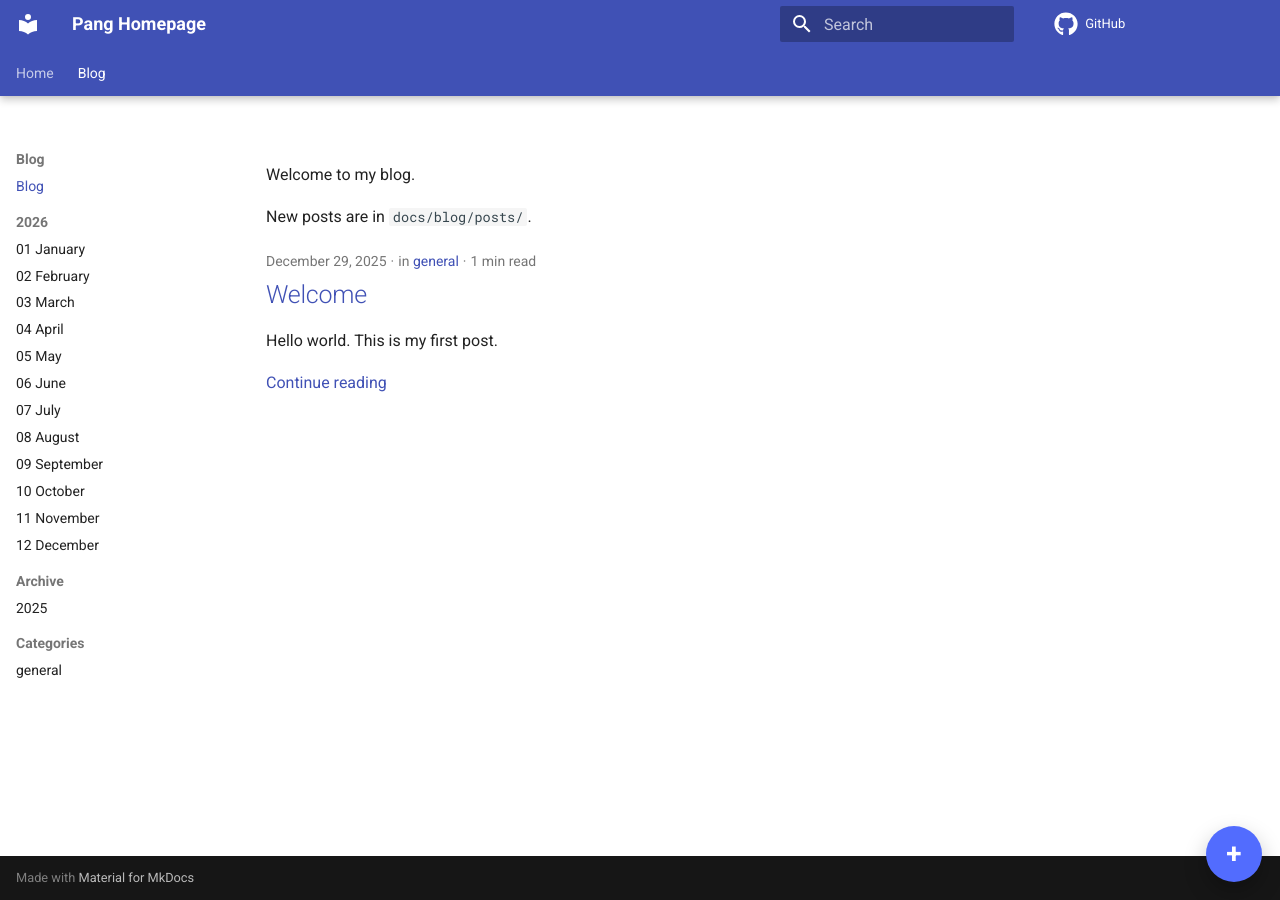
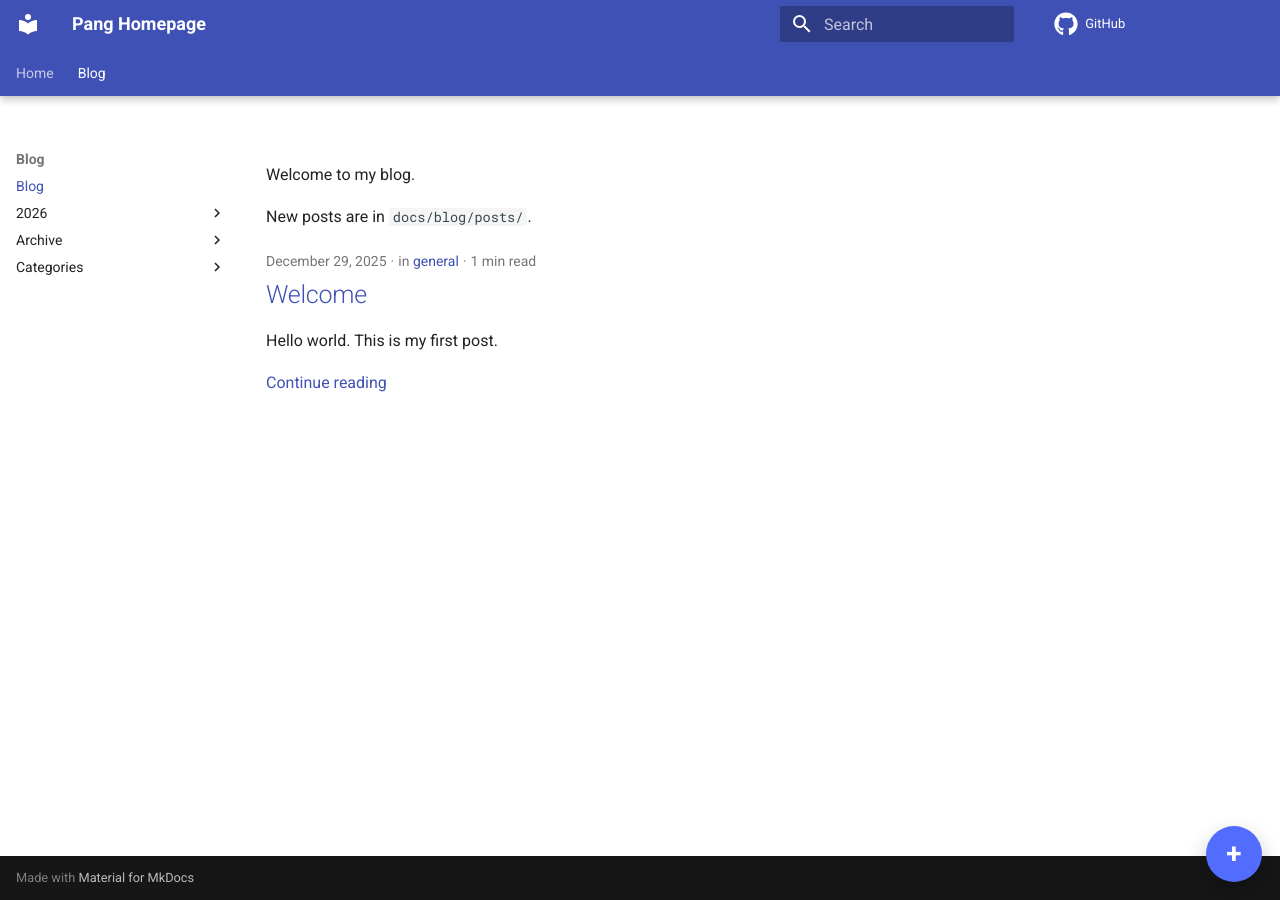
Before and after one commit to Jeongsoo-dev/Pang-Homepage, an MkDocs documentation site: the page built from docs/blog/index.md, in a window 1280 px wide. Built offline with MkDocs 1.6.1 and Material for MkDocs 9.7.7, drawn with Linux system fonts in a browser that asks for light colours; comment, search, counter and statistics services are not loaded.

Commit message:
Update mkdocs.yml

```diff
--- a/mkdocs.yml
+++ b/mkdocs.yml
@@ -7,9 +7,9 @@
   features:
     - navigation.instant
     - navigation.top
-    - navigation.sections
-    - navigation.tabs          # <-- makes Home/Blog show under the logo (top bar)
-    - navigation.tabs.sticky   # <-- keep tabs visible
+    # - navigation.sections     # (중복 Blog 생기면 이 줄은 끄는 게 깔끔함)
+    - navigation.tabs
+    - navigation.tabs.sticky
     - content.code.copy
   icon:
     repo: fontawesome/brands/github
@@ -42,7 +42,6 @@
 plugins:
   - search
 
-  # Auto blog (built into Material)
   - blog:
       blog_dir: blog
       post_dir: blog/posts
@@ -53,14 +52,14 @@
       tags: true
       pagination: true
       pagination_per_page: 10
-      blog_toc: false   # <-- 이 줄 추가 (왼쪽 Blog 자동 섹션 숨김)
+      blog_toc: false
 
-  # Optional RSS (keep only if you installed mkdocs-rss-plugin)
-  - rss:
-      use_git: false
-      match_path: blog/posts/.*
-      date_from_meta:
-        as_creation: date
+  # Cloudflare 빌드가 rss 플러그인의 git refs 처리에서 깨지는 케이스가 있어서 비활성화
+  # - rss:
+  #     use_git: false
+  #     match_path: blog/posts/.*
+  #     date_from_meta:
+  #       as_creation: date
 
   - git-revision-date-localized:
       enable_creation_date: true
```
